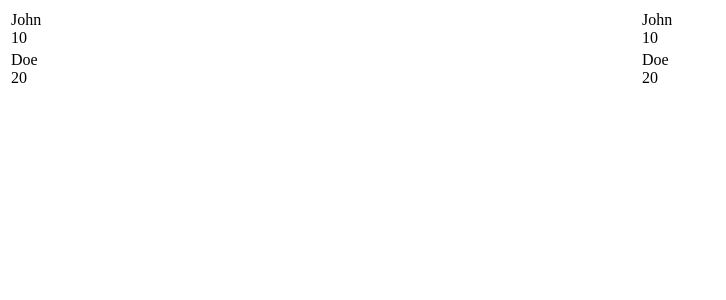
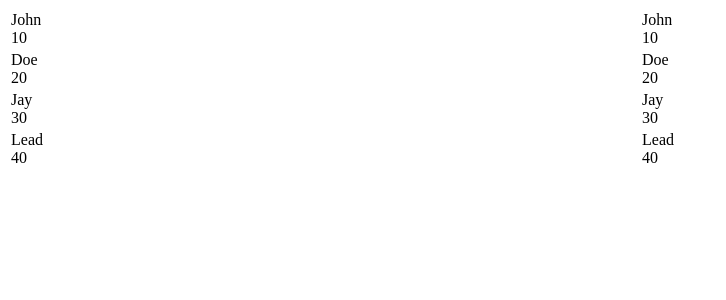
Before and after one commit to Norby125/angular-yjgjif, an Angular app: page / in a window 1280 px wide. Shown: the top 300 px of the page, without its empty margins (0-726 px from the left). Built offline with nearby package versions, Linux system fonts and the light colour scheme.

Commit message:
2 files modified

```diff
--- a/src/app/app.component.ts
+++ b/src/app/app.component.ts
@@ -8,7 +8,9 @@ import { Component } from '@angular/core';
 export class AppComponent  {
   data: Person[] = [
     {age: 10, name: "John"},
-    {age: 20, name: "Doe"}
+    {age: 20, name: "Doe"},
+    {age: 30, name: "Jay"},
+    {age: 40, name: "Lead"}
   ]
 }
 
--- a/src/app/table/table.component.ts
+++ b/src/app/table/table.component.ts
@@ -9,11 +9,13 @@ import {TableColumnComponent} from '../table-column/table-column.component';
 export class TableComponent implements AfterViewInit {
   @Input() public data;
   @ContentChild('person', {read: TemplateRef, static: false}) personTemplateRef;
+  @ContentChildren('person', {read: TemplateRef}) personTemplatesRef;
   @ContentChildren(TableColumnComponent) tableColumns;
   constructor() { }
 
   ngAfterViewInit() {
     console.log(this.personTemplateRef);
+    console.log(this.personTemplatesRef);
     console.log(this.tableColumns);
   }
 
```
